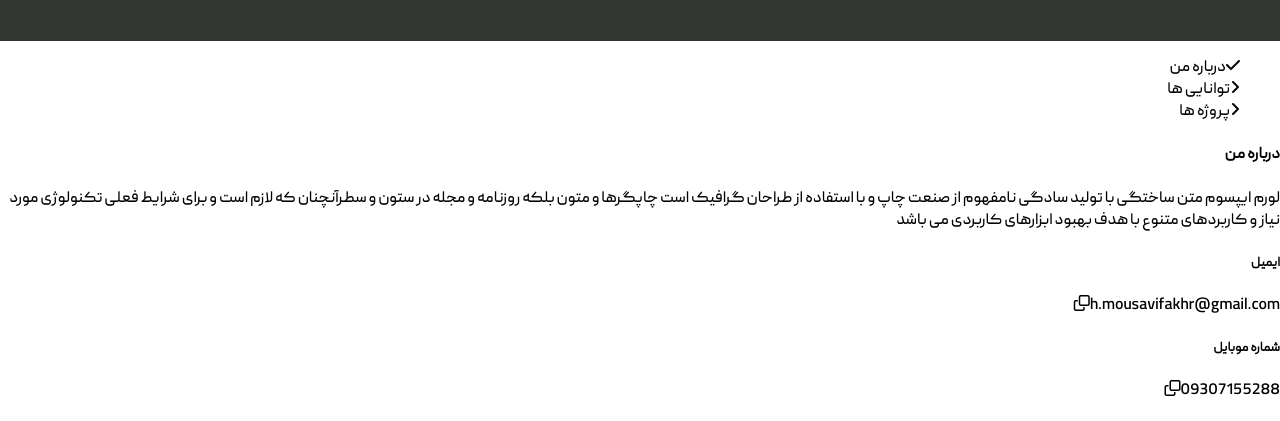
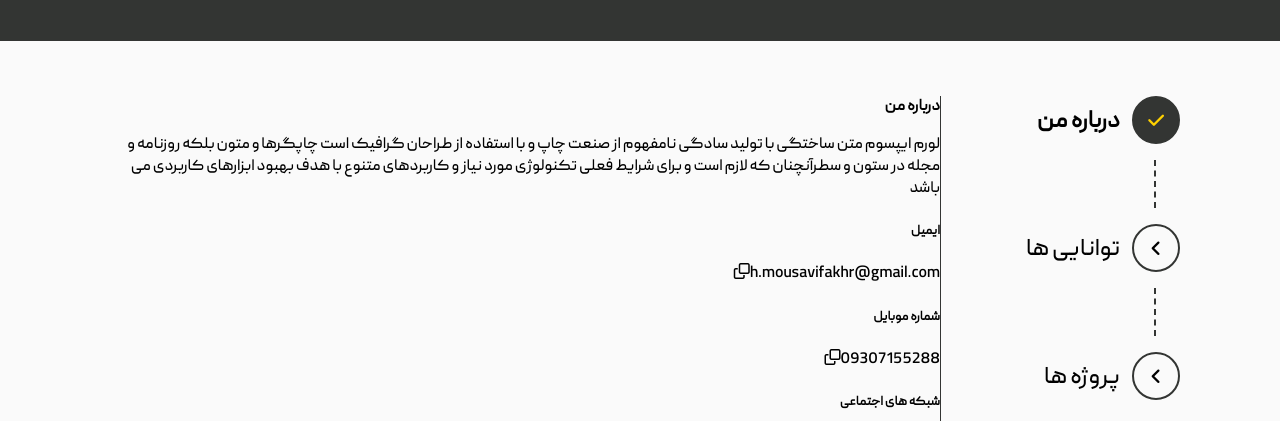
Before and after one commit to hadimf/Portfolio, a plain HTML site: page fa.html in a window 1280 px wide. Shown: the part 335-756 px from the top of the page. Drawn offline with Linux system fonts and the light colour scheme.

Commit message:
Farsi Navbar

```diff
--- a/assets/Css/fa-style.css
+++ b/assets/Css/fa-style.css
@@ -125,3 +125,89 @@ body {
     opacity: 1;
     transition: 0.6s;
 }
+
+/* Container */
+.container {
+    background-color: #FAFAFA;
+    display: flex;
+    justify-content: center;
+    padding-top: 55px;
+}
+
+
+/* Navbar */
+
+nav {
+    width: 240px;
+    border-left: 1px solid #333533;
+    font-size: 24px;
+    line-height: 33.6px;
+}
+
+nav ul li.active {
+    font-weight: 600;
+}
+
+nav ul .marker {
+    width: 48px;
+    height: 48px;
+    border: 2px solid #333533;
+    border-radius: 50%;
+    display: inline-block;
+    text-align: center;
+    vertical-align: baseline;
+    line-height: 51px;
+    font-size: 18px;
+    margin-left: 12px;
+    font-weight: 550;
+
+}
+
+nav ul {
+    padding: 0;
+    margin: 0;
+}
+
+nav .space {
+    display: block;
+
+    margin-right: 24px;
+
+    height: 48px;
+    border-right: 2px dashed #333533;
+    margin-top: 16px;
+    margin-bottom: 16px;
+}
+nav li.active .marker {
+    background-color: #333533;
+    color: #FFD100;
+}
+nav ul li:hover {
+	display: inline-block;
+	cursor: pointer;
+	border-radius: 36px;
+	background-color: #333533;
+	color: #FAFAFA;
+    padding: 0px 0px 0px 24px;
+	transition: 0.4s;
+
+}
+
+nav ul li.active:hover {
+	display: inline-block;
+	cursor: pointer;
+	border-radius: 36px;
+	background-color: #333533;
+	color: #FFD100;
+	padding: 0px 0px 0px 24px;
+	transition: 0.4s;
+
+}
+
+.sections {
+    width: 840px;
+}
+
+.sections h4 {
+    margin: 0;
+}
--- a/fa.html
+++ b/fa.html
@@ -47,14 +47,14 @@
 
           <li>
             <span>
-              <span class="marker"><i class="fa-solid fa-angle-right"></i></span
+              <span class="marker"><i class="fa-solid fa-angle-left"></i></span
               >توانایی ها
             </span>
           </li>
           <span class="space"></span>
           <li>
             <span>
-              <span class="marker"><i class="fa-solid fa-angle-right"></i></span
+              <span class="marker"><i class="fa-solid fa-angle-left"></i></span
               >پروژه ها
             </span>
           </li>
```
